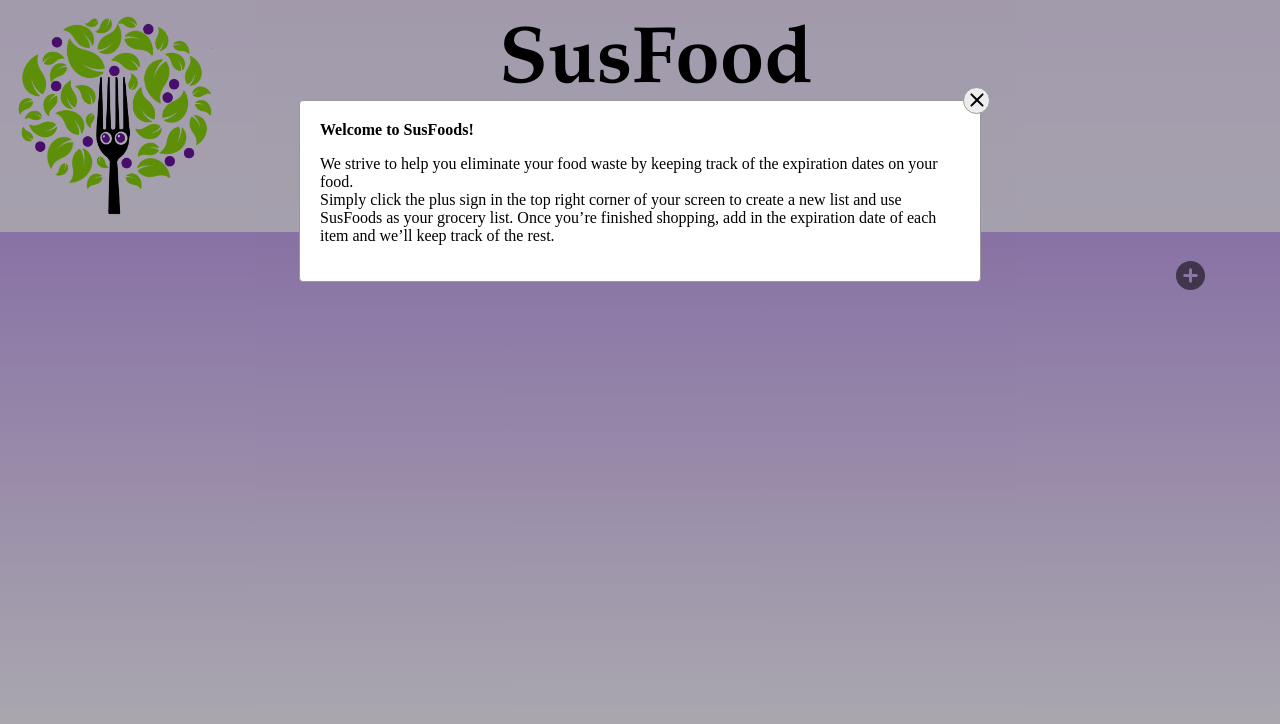
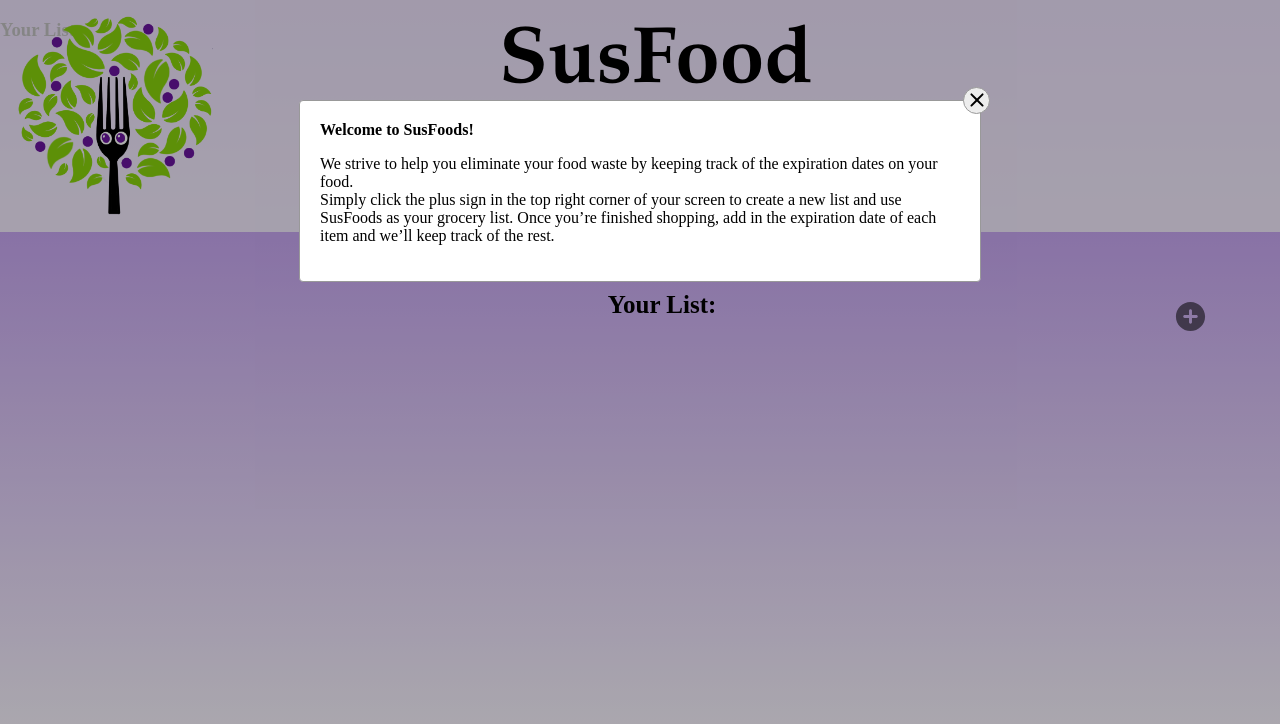
Before and after one commit to Ayon-Bhowmick/HackHolyoke, a React (Create React App) app in the folder sustainability/: page / in a window 1280 px wide. Shown: the top 724 px of the page. Built offline with nearby package versions, Linux system fonts and the light colour scheme.

Commit message:
Added Your List

```diff
--- a/sustainability/public/index.html
+++ b/sustainability/public/index.html
@@ -37,5 +37,6 @@
     </div>
 
     <div id="app"></div>
+
   </body>
 </html>
--- a/sustainability/src/App.js
+++ b/sustainability/src/App.js
@@ -36,6 +36,7 @@ const App = () => {
 				/>}
 			</div>
 
+			<h3>Your List:</h3>
 			<div id="addButton">
 				<Router>
 					<Switch>
@@ -45,6 +46,7 @@ const App = () => {
 					</Switch>
 				</Router>
 			</div>
+
 		</div>
 	);
 }
--- a/sustainability/src/components/Header/Navbar.css
+++ b/sustainability/src/components/Header/Navbar.css
@@ -22,12 +22,14 @@
 }
 
 .Navbar h1 {
+  position: relative;
   text-align: center;
   padding: 0px;
   margin: 0px;
   padding-right: 200px; /*counter for image*/
   font-family: 'Palatino Linotype', serif;
   font-size: 80px;
+
 
 }
 
--- a/sustainability/src/components/Header/Navbar.js
+++ b/sustainability/src/components/Header/Navbar.js
@@ -17,6 +17,7 @@ function Navbar() {
         <div className="navbar-container">
 
         </div>
+
     </div>
   )
 }
--- a/sustainability/src/components/MainList/MainList.css
+++ b/sustainability/src/components/MainList/MainList.css
@@ -26,3 +26,9 @@
     color: rgb(0, 0, 0);
     font-size: 5%;
 }
+
+h4 {
+    margin-left: 95px;
+    text-align: center;
+    font-size: 25px;
+}
--- a/sustainability/src/components/MainList/MainList.jsx
+++ b/sustainability/src/components/MainList/MainList.jsx
@@ -90,6 +90,9 @@ const MainList = () => {
                     <MenuItem onClick={handleClose}>Make Shopping List</MenuItem>
                 </Menu>
             </div>
+
+            <h4>Your List:</h4>
+
             <div>
                 {list.map((x) => {
                     return (
```
Also changed, not shown: sustainability/public/app.css (line endings or trailing spaces).
